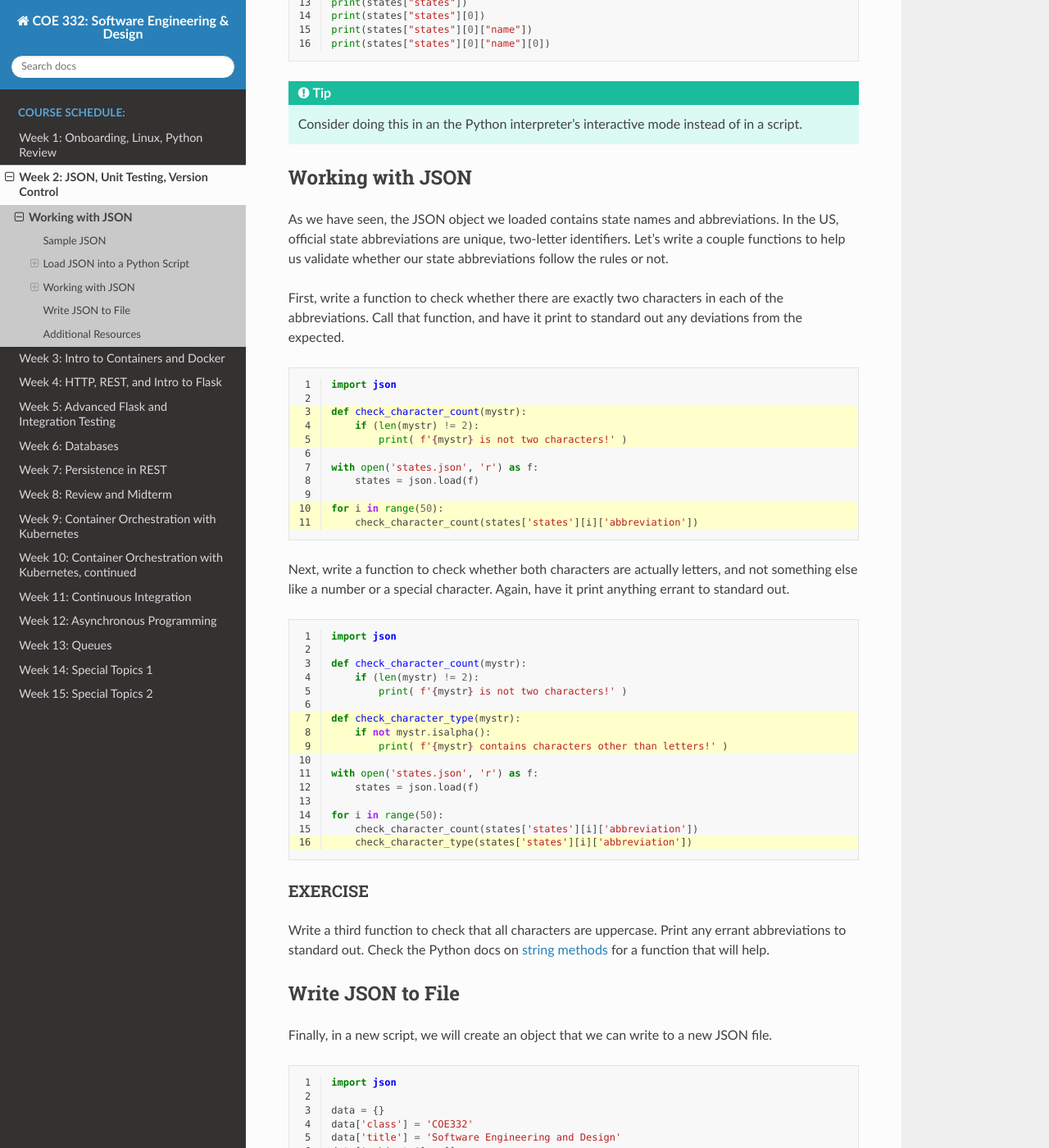
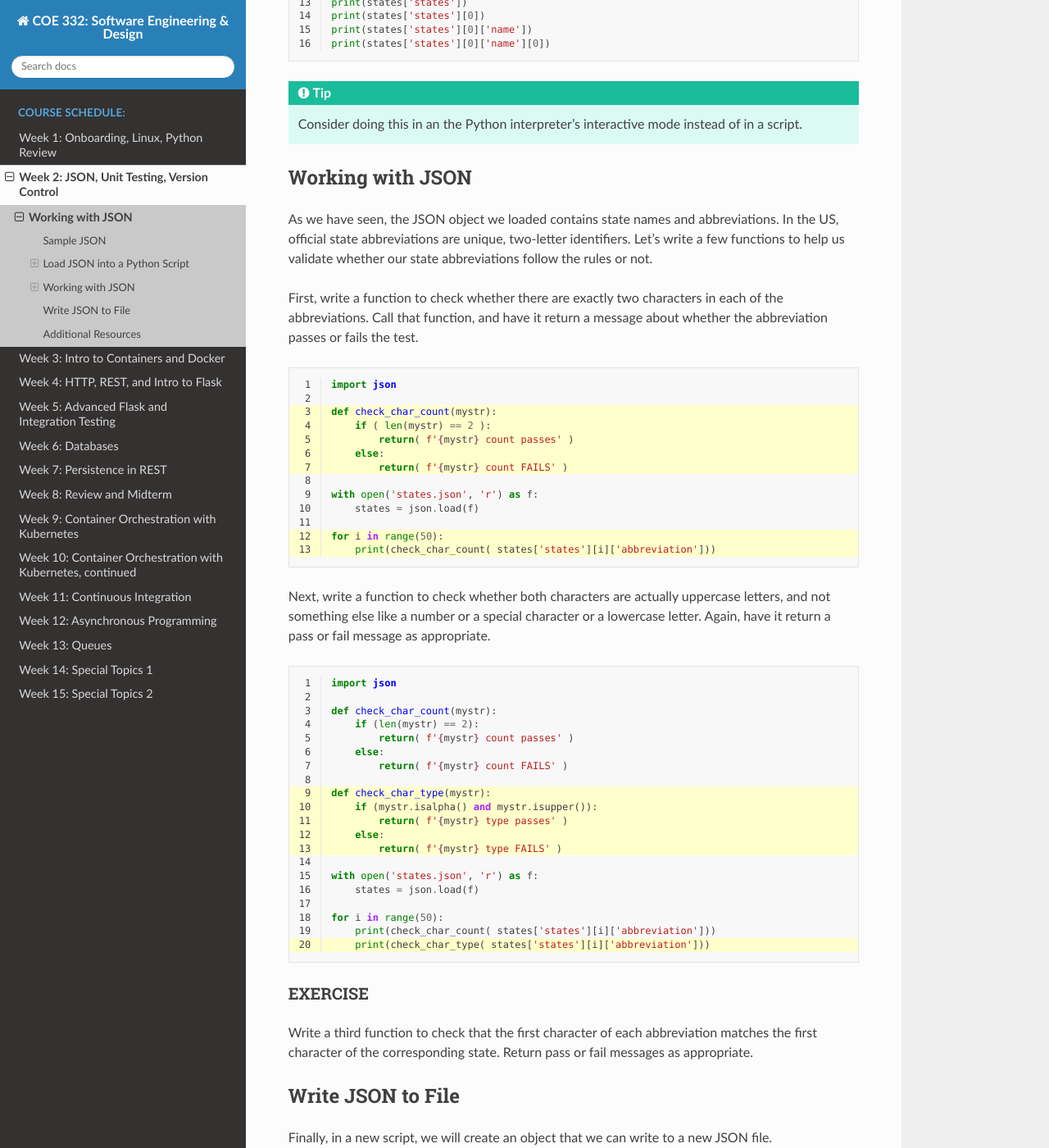
Before and after one commit to TACC/coe-332-sp21, a Sphinx documentation site: the page built from docs/week02/json.rst, in a window 1280 px wide and 1400 px high, scrolled down 2620 px. Shown: the whole window at 82% size. Built offline with Sphinx 7.4.7 and the Read the Docs theme 2.0.0, drawn with Linux system fonts in a browser that asks for light colours; pages that are not in the unit, such as notebooks, are missing from menus; some of the changed text lies outside the part shown.

Commit message:
changing around the functions a little bit

```diff
--- a/docs/week02/json.rst
+++ b/docs/week02/json.rst
@@ -130,16 +130,16 @@ and ``print()``.
        states = json.load(f)
 
    type(states)
-   type(states["states"])
-   type(states["states"][0])
-   type(states["states"][0]["name"])
-   type(states["states"][0]["name"][0])
+   type(states['states'])
+   type(states['states'][0])
+   type(states['states'][0]['name'])
+   type(states['states'][0]['name'][0])
 
    print(states)
-   print(states["states"])
-   print(states["states"][0])
-   print(states["states"][0]["name"])
-   print(states["states"][0]["name"][0])
+   print(states['states'])
+   print(states['states'][0])
+   print(states['states'][0]['name'])
+   print(states['states'][0]['name'][0])
 
 .. tip::
 
@@ -151,64 +151,70 @@ Working with JSON
 
 As we have seen, the JSON object we loaded contains state names and
 abbreviations. In the US, official state abbreviations are unique, two-letter
-identifiers. Let's write a couple functions to help us validate whether our
-state abbreviations follow the rules or not.
+identifiers. Let's write a few functions to help us validate whether our state
+abbreviations follow the rules or not.
 
 First, write a function to check whether there are exactly two characters in
-each of the abbreviations. Call that function, and have it print to standard out
-any deviations from the expected.
+each of the abbreviations. Call that function, and have it return a message
+about whether the abbreviation passes or fails the test.
 
 .. code-block:: python3
    :linenos:
-   :emphasize-lines: 3-5,10-11
+   :emphasize-lines: 3-7,12-13
 
    import json
 
-   def check_character_count(mystr):
-       if (len(mystr) != 2):
-           print( f'{mystr} is not two characters!' )
+   def check_char_count(mystr):
+       if ( len(mystr) == 2 ):
+           return( f'{mystr} count passes' )
+       else:
+           return( f'{mystr} count FAILS' )
 
    with open('states.json', 'r') as f:
        states = json.load(f)
 
    for i in range(50):
-       check_character_count(states['states'][i]['abbreviation'])
+       print(check_char_count( states['states'][i]['abbreviation']))
 
 
 
-Next, write a function to check whether both characters are actually letters,
-and not something else like a number or a special character. Again, have it
-print anything errant to standard out.
+Next, write a function to check whether both characters are actually uppercase
+letters, and not something else like a number or a special character or a
+lowercase letter. Again, have it return a pass or fail message as appropriate.
 
 .. code-block:: python3
    :linenos:
-   :emphasize-lines: 7-9,16
+   :emphasize-lines: 9-13,20
 
    import json
 
-   def check_character_count(mystr):
-       if (len(mystr) != 2):
-           print( f'{mystr} is not two characters!' )
+   def check_char_count(mystr):
+       if (len(mystr) == 2):
+           return( f'{mystr} count passes' )
+       else:
+           return( f'{mystr} count FAILS' )
 
-   def check_character_type(mystr):
-       if not mystr.isalpha():
-           print( f'{mystr} contains characters other than letters!' )
+   def check_char_type(mystr):
+       if (mystr.isalpha() and mystr.isupper()):
+           return( f'{mystr} type passes' )
+       else:
+           return( f'{mystr} type FAILS' )
 
    with open('states.json', 'r') as f:
        states = json.load(f)
 
    for i in range(50):
-       check_character_count(states['states'][i]['abbreviation'])
-       check_character_type(states['states'][i]['abbreviation'])
+       print(check_char_count( states['states'][i]['abbreviation']))
+       print(check_char_type( states['states'][i]['abbreviation']))
+
 
 
 EXERCISE
 ~~~~~~~~
 
-Write a third function to check that all characters are uppercase. Print any
-errant abbreviations to standard out. Check the Python docs on
-`string methods <https://docs.python.org/3.6/library/stdtypes.html#string-methods>`_
-for a function that will help.
+Write a third function to check that the first character of each abbreviation
+matches the first character of the corresponding state. Return pass or fail
+messages as appropriate.
 
 
 Write JSON to File
```
Also changed, not shown: other parts of docs/week02/json.rst (+1 -1 lines).
